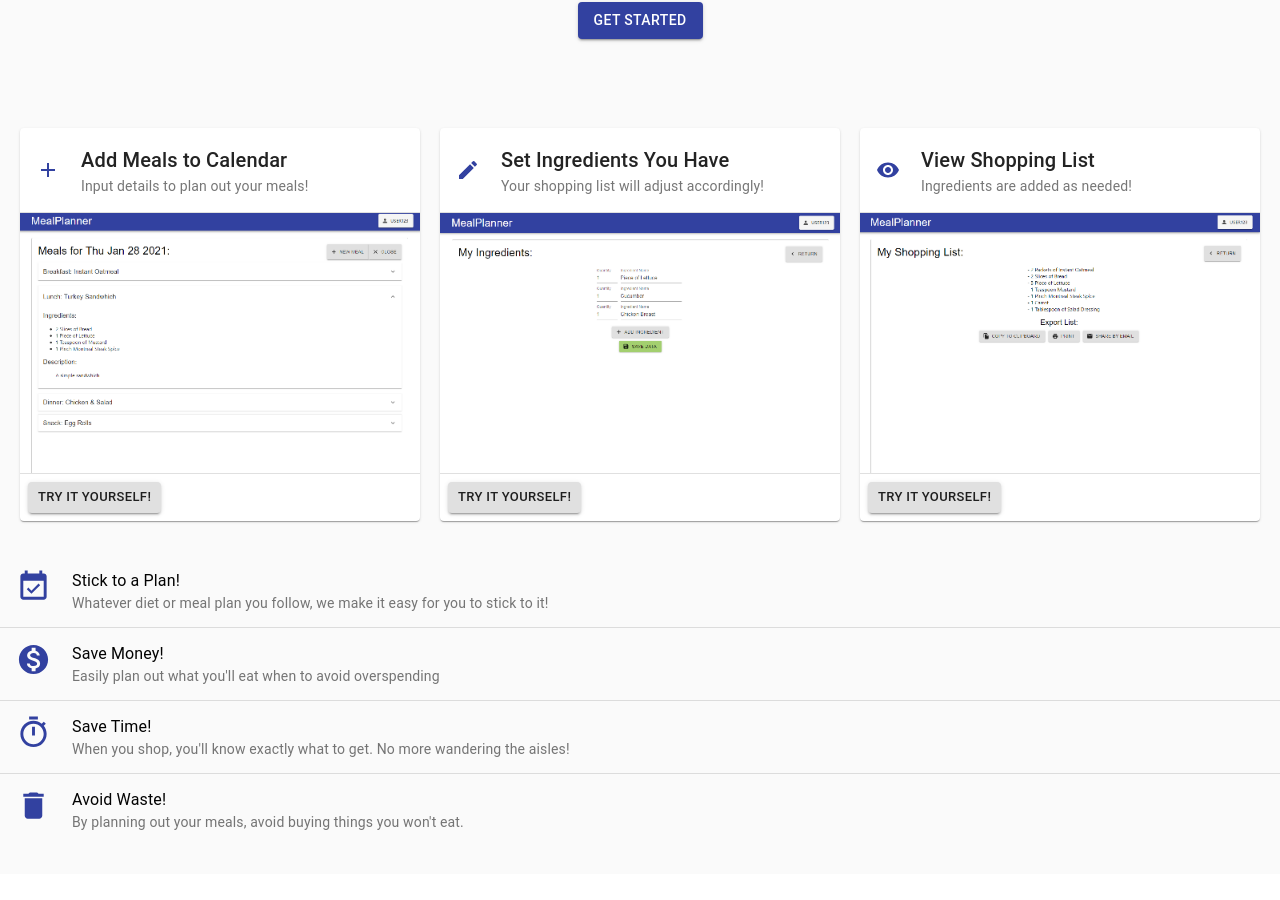
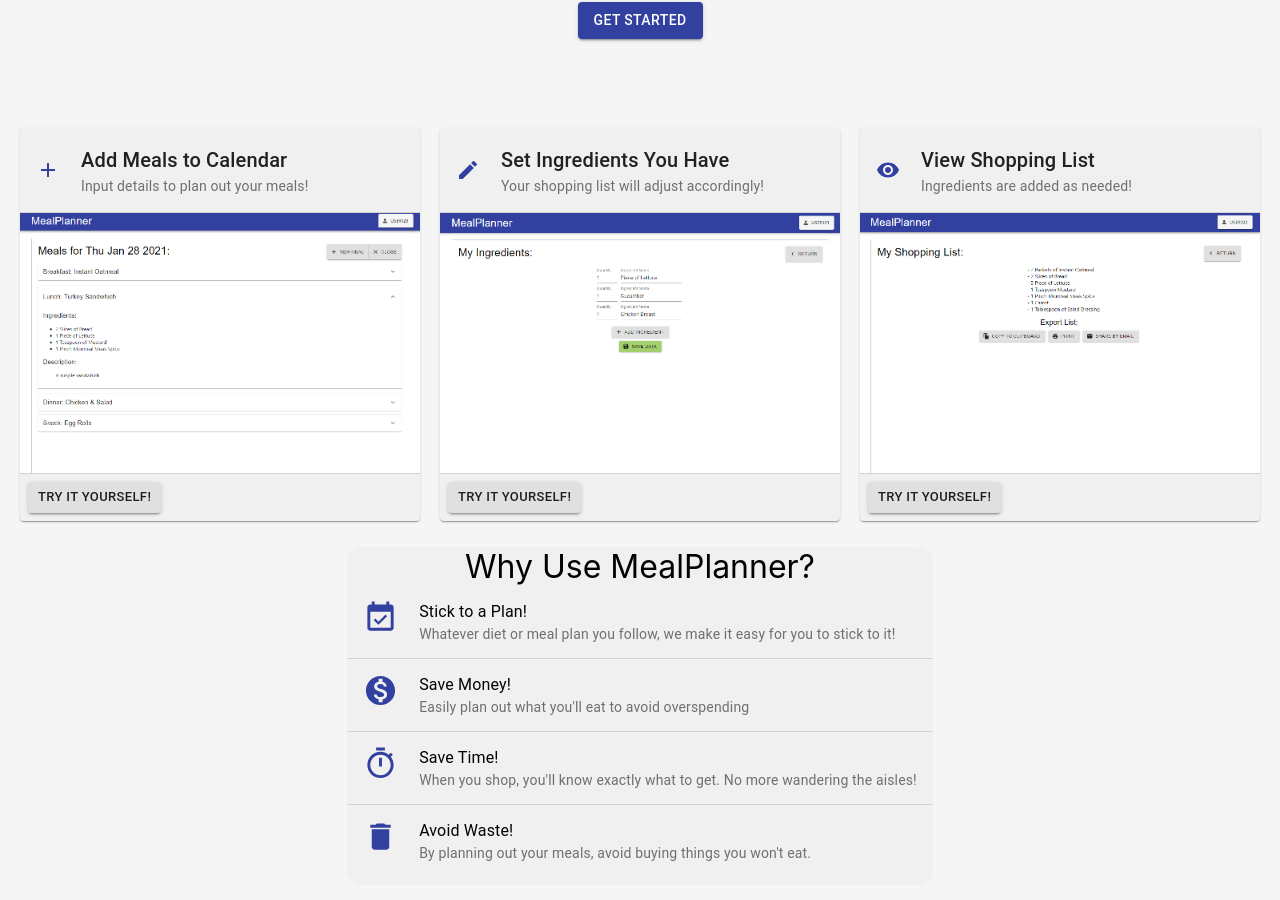
Before and after one commit to horotranee/MealPlanner, a React (Create React App) app in the folder client/: page / in a window 1280 px wide. Shown: the part 454-1354 px from the top of the page. Before the commit the page ends 1328 px from the top, so only its background shows below. Built offline with nearby package versions, Linux system fonts and the light colour scheme; no server answers.

Commit message:
finished homepage design

```diff
--- a/client/src/react-components/HomePage/index.js
+++ b/client/src/react-components/HomePage/index.js
@@ -73,7 +73,7 @@
                 </CardActions>
               </Card>
             </div>
-            <List>
+            <List className='reasonsList' subheader='Why Use MealPlanner?'>
               <ListItem>
                 <ListItemAvatar>
                   <EventAvailable color='primary' fontSize='large' />
@@ -90,7 +90,7 @@
                 </ListItemAvatar>
                 <ListItemText
                   primary='Save Money!'
-                  secondary="Easily plan out what you'll eat when to avoid overspending"
+                  secondary="Easily plan out what you'll eat to avoid overspending"
                 />
               </ListItem>
               <Divider />
--- a/client/src/react-components/HomePage/style.css
+++ b/client/src/react-components/HomePage/style.css
@@ -32,10 +32,11 @@
 #title {
   top: 40%;
   text-align: center;
-  background: #fafafa;
+  background: #f5f5f5;
   position: absolute;
   display: flex;
   flex-direction: column;
+  align-items: center;
   padding: 20px;
   width: 100%;
   font-size: 2rem;
@@ -54,6 +55,7 @@
 
 #cards {
   margin-top: 5%;
+  width: 100vw;
   display: flex;
   flex-direction: row;
   flex-wrap: wrap;
@@ -66,12 +68,19 @@
 
 #cards>div {
   margin: 2% 0%;
+  background: #f0f0f0;
 }
 
 #cards button {
   align-self: baseline;
 }
 
+.reasonsList {
+  background: #f0f0f0;
+  width: fit-content;
+  border-radius: 15px;
+}
+
 /* TEMP */
 * {
   transition: 1s;
```
